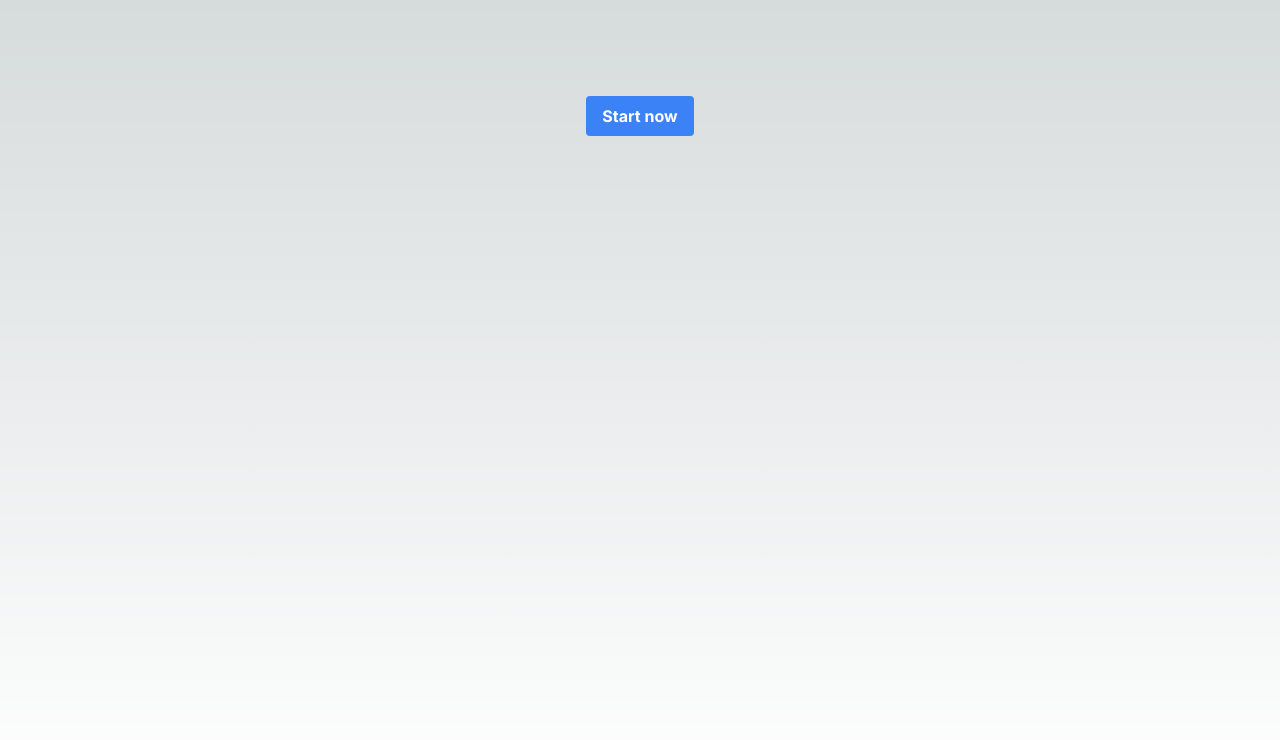
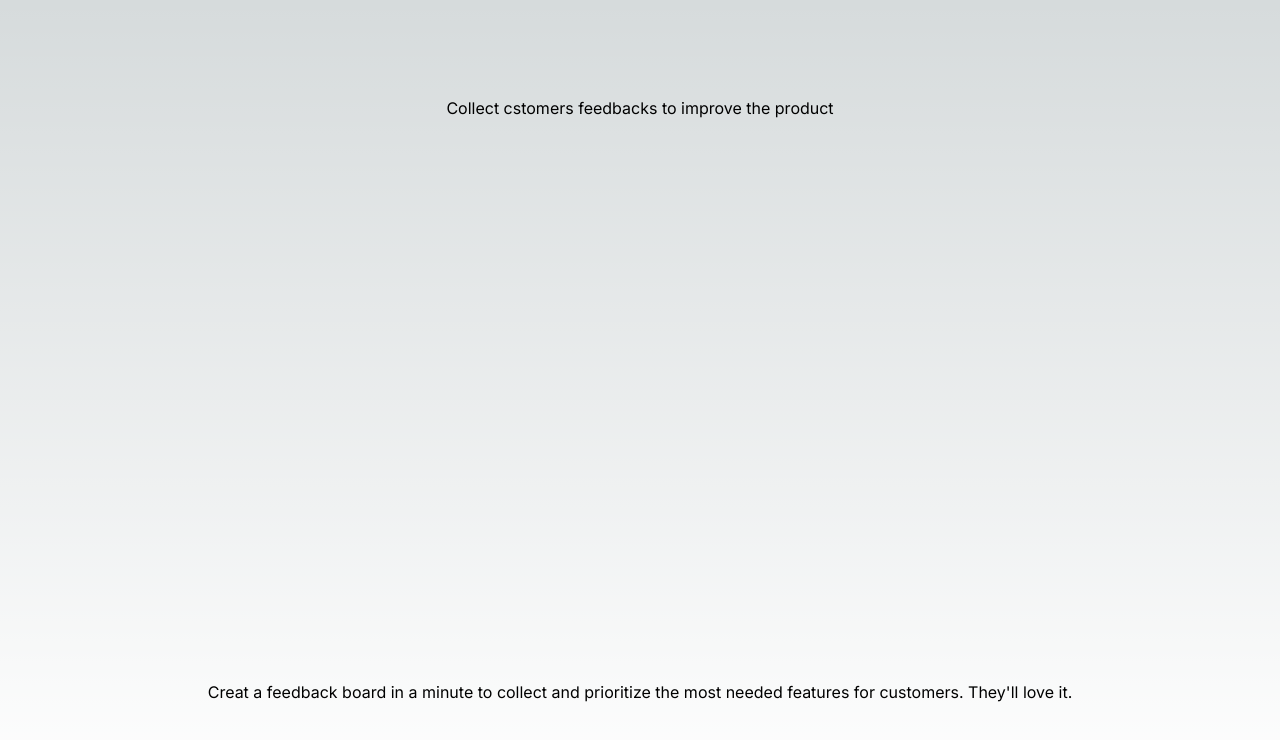
Before and after one commit to goldofman/ads-agent-CRM, a Next.js app: page / in a window 1280 px wide. Shown: the top 740 px of the page. Built offline with nearby package versions, Linux system fonts and the light colour scheme.

Commit message:
update the hero section

```diff
--- a/app/page.js
+++ b/app/page.js
@@ -3,9 +3,11 @@ import Image from "next/image";
 export default function Home() {
   return (
     <main className="flex min-h-screen flex-col items-center justify-between p-24">
-      <button className="bg-blue-500 hover:bg-blue-700 text-white font-bold py-2 px-4 rounded">
-        Start now
-      </button>
+      <h1>Collect cstomers feedbacks to improve the product</h1>
+      <deiv>
+        Creat a feedback board in a minute to collect and prioritize the most
+        needed features for customers. They'll love it.
+      </deiv>
     </main>
   );
 }
```
